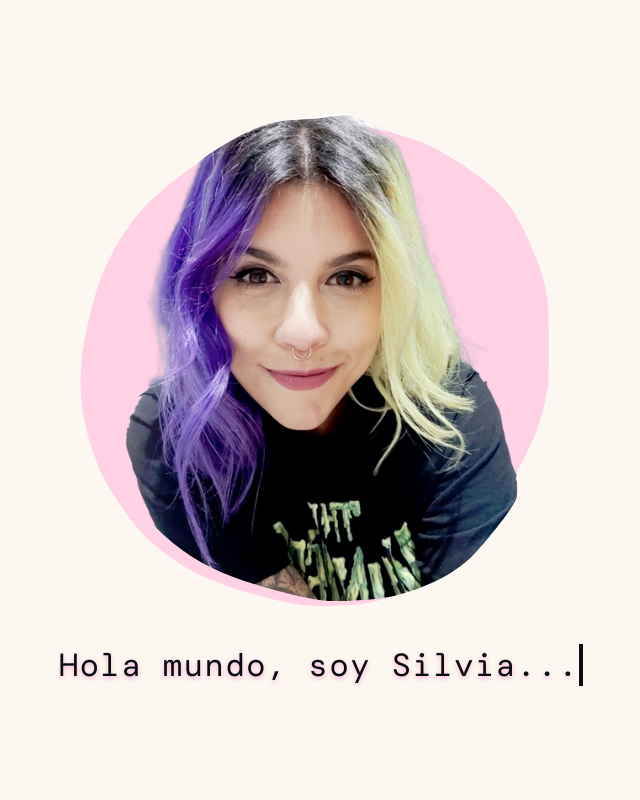
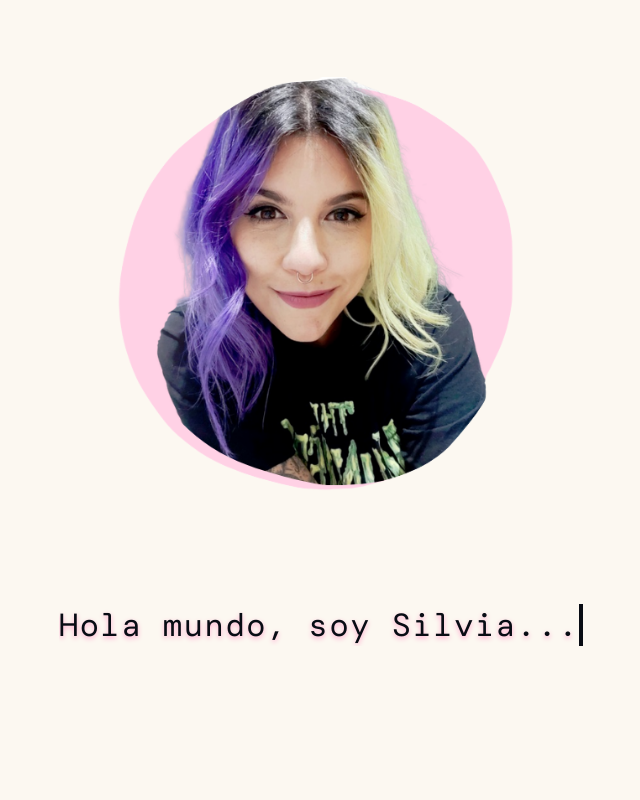
Before and after one commit to silviaespanagil/portfolio, a React (Create React App) app: page / in a window 1280 px wide. Shown: the top 800 px of the page, without its empty margins (319-959 px from the left). Built offline with nearby package versions, Linux system fonts and the light colour scheme; a web font is replaced by a local one.

Commit message:
Change presentation to grid and fix for smaller devices

```diff
--- a/src/components/Pages/Presentation.js
+++ b/src/components/Pages/Presentation.js
@@ -4,22 +4,10 @@ const Presentation = () => {
   return (
     <>
       <section className="presentation">
-        <img
-          className="presentation__portrait--img"
-          src={portrait}
-          alt="Silvia"
-        />
+        <img className="presentation__portrait" src={portrait} alt="Silvia" />
         <div className="text-animation">
           <h2 className="text">Hola mundo, soy Silvia...</h2>
         </div>
-        {/*<div className="NeonBigSquare" />
-        <div className="presentation__portrait">
-        <img
-          className="presentation__portrait--img"
-          src={portrait}
-          alt="Silvia"
-        />
-        </div>*/}
       </section>
     </>
   );
--- a/src/stylesheets/layout/_presentation.scss
+++ b/src/stylesheets/layout/_presentation.scss
@@ -1,16 +1,23 @@
 .presentation {
   height: 100%;
-  display: flex;
-  flex-direction: column;
+  display: grid;
+  place-items: center;
+  justify-content: center;
+  /*flex-direction: column;
   justify-content: center;
   align-items: center;
-  contain: strict;
+  contain: strict;*/
+
   &__portrait {
-    transform: scale(0.5);
+    width: 80%;
   }
 }
 
-.text-animation .text {
+.text-animation {
+  align-self: start;
+}
+
+.text {
   position: relative;
   z-index: 2;
   font-family: $fontMono;
```
